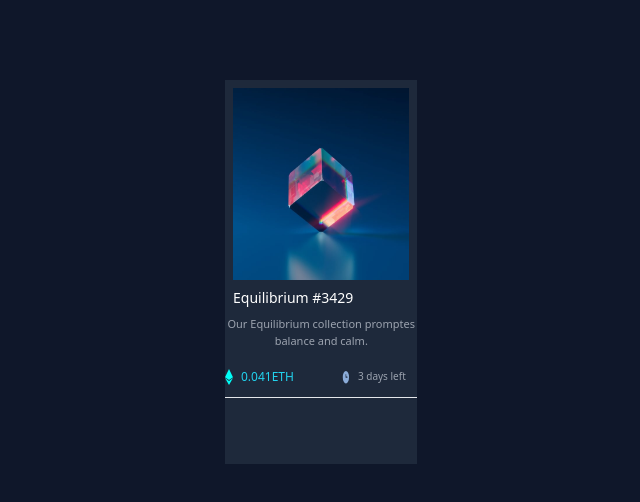
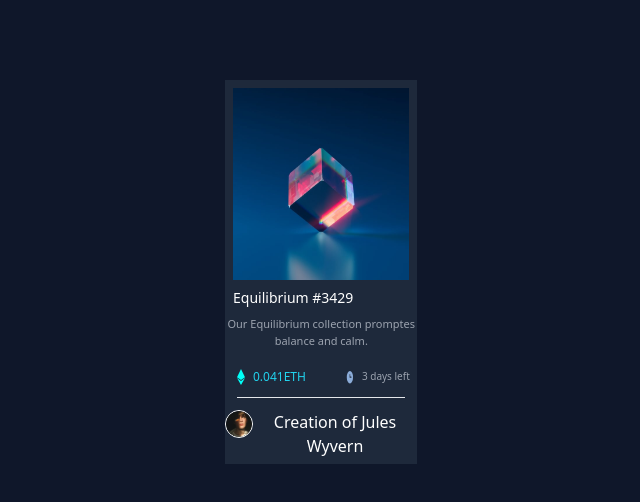
Before and after one commit to kunwarabhi7/challenge-3, a website: page index.html in a window 1280 px wide. Shown: the whole page, without its empty margins (319-959 px from the left). Drawn offline with Linux system fonts and the light colour scheme; files whose address does not match are found by name.

Commit message:
setup avatar

```diff
--- a/index.html
+++ b/index.html
@@ -18,8 +18,8 @@
             <p class="text-[11px] ml-[0.5px] text-gray-400 py-2">Our Equilibrium collection promptes balance and calm.</p>
             <div class="flex my-3 ">
                 <div class=" flex">
-                    <img src="./images/icon-ethereum.svg" class="w-2 h-4" alt="logo">
-                    <h6 class="text-xs ml-2 text-cyan-400 mr-12">0.041ETH</h6>
+                    <img src="./images/icon-ethereum.svg" class="w-2 h-4 ml-3" alt="logo">
+                    <h6 class="text-xs ml-2 text-cyan-400 mr-10">0.041ETH</h6>
                 </div>
                 <div class="flex ">
                     <img src="./images/icon-clock.svg" class="w-2 h-4" alt="clock">
@@ -27,14 +27,14 @@
 
                 </div>
             </div>
-            <hr />
+            <hr class="text-red-400 m-3"/>
             <div>
-                <!-- <div class="flex">
+                <div class="flex">
 
 
-                    <img src="./images/image-avatar.png" alt="avatar">
+                    <img class="w-7 h-7 border border-white rounded-full" src="./images/image-avatar.png" alt="avatar">
                     <p>Creation of <span class="text-white">Jules Wyvern</span></p>
-                </div> -->
+                </div>
             </div>
         </div>
     </div>
```
Also changed, not shown: css/style.css.
